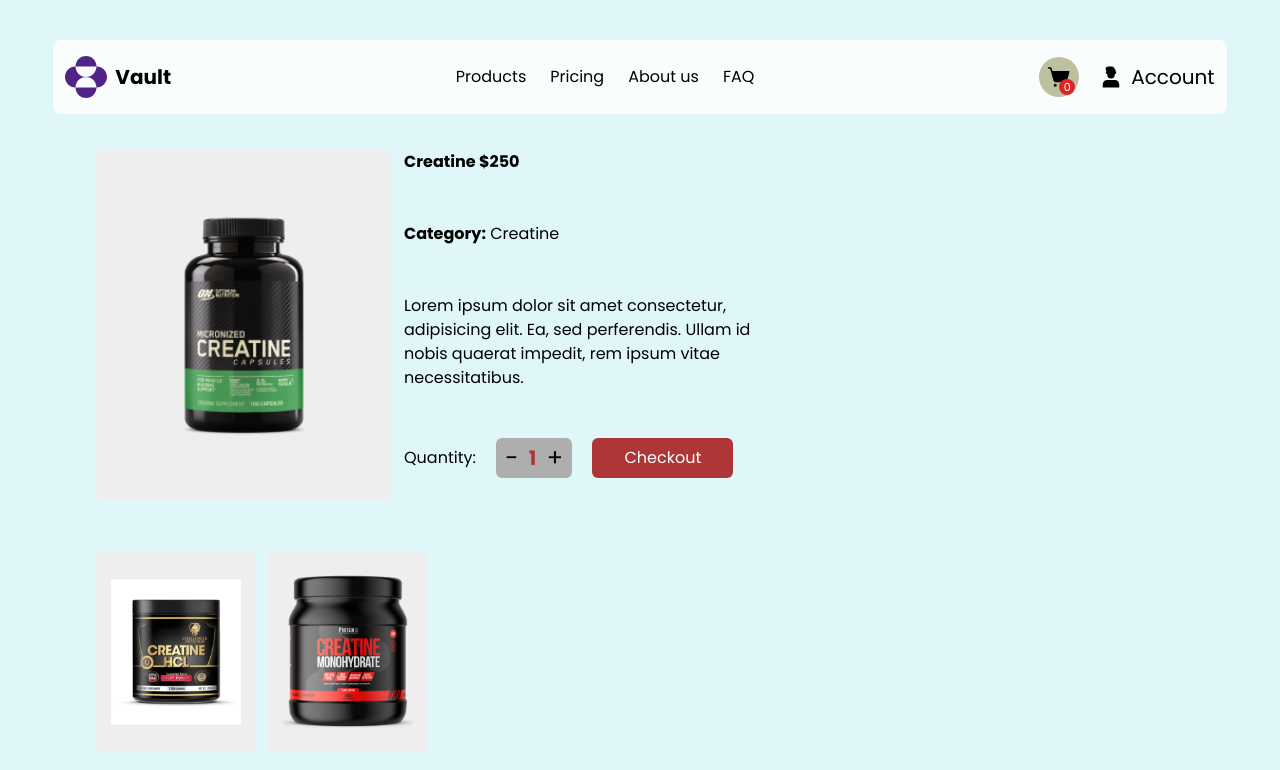
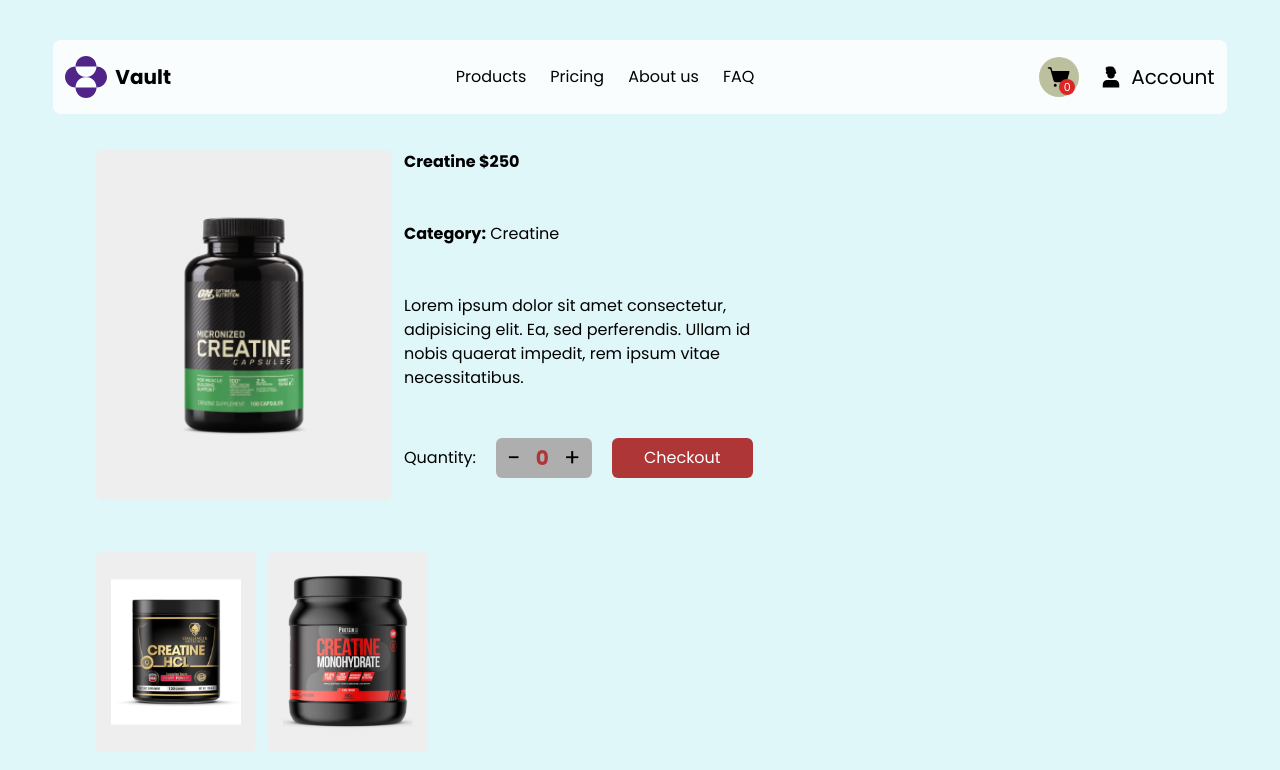
Before and after one commit to ikennarichard/timbu-store, a Next.js app: page /product/1 in a window 1280 px wide. Shown: the top 770 px of the page. Built offline with nearby package versions, Linux system fonts and the light colour scheme.

Commit message:
Refactor code

```diff
--- a/app/product/_components/quantity-button.tsx
+++ b/app/product/_components/quantity-button.tsx
@@ -1,9 +1,33 @@
-export default function QuantityButton() {
+"use client";
+import { useShoppingCart } from "@/app/context/ShoppingCartContext";
+import { Product } from "@/app/lib/products-data";
+
+type QuantityButtonProp = {
+  productType: Product | string;
+};
+
+export default function QuantityButton({ productType }: QuantityButtonProp) {
+  const { decreaseCartQuantity, increaseCartQuantity, getItemQuantity } =
+    useShoppingCart();
+
+  const product = productType as Product;
+  const quantity = getItemQuantity(product.id);
+
   return (
-    <div className="bg-[#AEAEAE] flex items-center justify-around rounded-md w-1/5 px-1 py-1">
-      <button className="text-2xl">-</button>
-      <span className="text-reddish font-bold text-xl">1</span>
-      <button className="text-2xl">+</button>
+    <div className="bg-[#AEAEAE] flex items-center justify-around rounded-md w-[6rem] px-1 py-1">
+      <button
+        onClick={() => decreaseCartQuantity(product.id)}
+        className="text-2xl"
+      >
+        -
+      </button>
+      <span className="text-reddish font-bold text-xl">{quantity}</span>
+      <button
+        onClick={() => increaseCartQuantity(product.id)}
+        className="text-2xl"
+      >
+        +
+      </button>
     </div>
   );
 }
```
